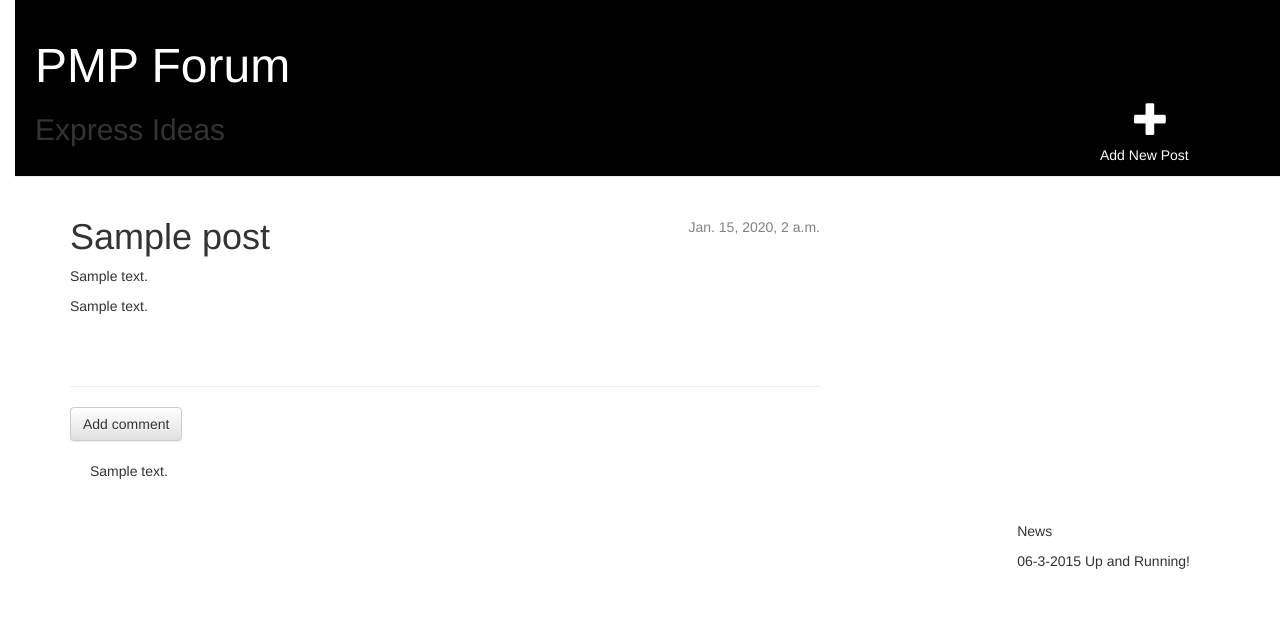
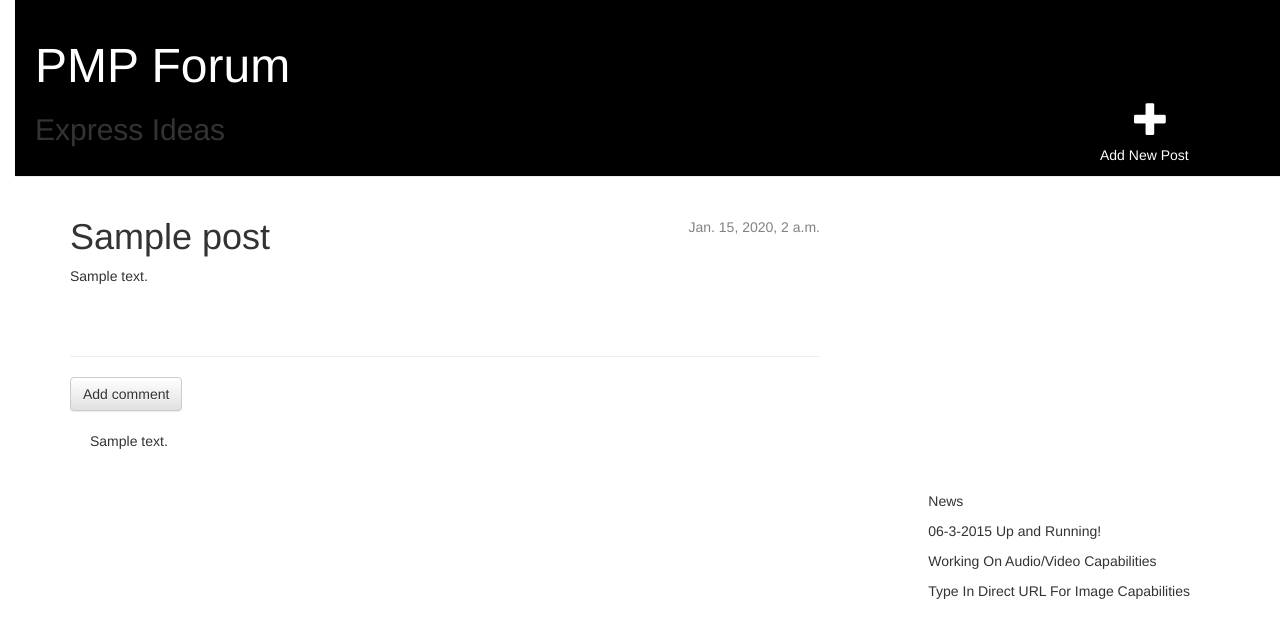
Before and after one commit to QPOld/my-first-blog, a Django app: page /post/1/ in a window 1280 px wide. Shown: the top 638 px of the page. Run offline with Django 3.2, Linux system fonts and the light colour scheme; tables that the repository leaves empty hold one stand-in row (values such as "Sample post"); some libraries are stand-ins or nearby versions.

Commit message:
Added image ability

```diff
--- a/blog/templates/blog/base.html
+++ b/blog/templates/blog/base.html
@@ -26,6 +26,8 @@
 		<div class="news">
 			<p>News</p>
 			<p>06-3-2015 Up and Running!</p>
+			<p>Working On Audio/Video Capabilities</p>
+			<p>Type In Direct URL For Image Capabilities</p>
 		</div>
 	</body>
 </html>
--- a/blog/templates/blog/post_detail.html
+++ b/blog/templates/blog/post_detail.html
@@ -12,14 +12,25 @@
 		<a class="btn btn-default" href="{% url 'post_remove' pk=post.pk %}"><span class="glyphicon glyphicon-remove"></span></a>
 		{% endif %}
         <h1>{{ post.title }}</h1>
-		<p>{{post.text|urlize}}</p>
-        <p>{{ post.text|linebreaks }}</p>
+		{% for x in post.text.split %}
+			{% if '.jpg' in x %}
+				<img src={{x}} height="320" width="240">
+			{% else %}
+				 {{x|urlize}}
+			{% endif %}
+		{% endfor%}
     </div>
 	<hr>
 	<a class="btn btn-default" href="{% url 'add_comment_to_post' pk=post.pk %}">Add comment</a>
 	{% for comment in post.comments.all %}
 	    <div class="comment">
-			<p>{{ comment.text|linebreaks }}</p>
+			{% for x in comment.text.split %}
+				{% if '.jpg' in x %}
+					<img src={{x}} height="320" width="240">
+				{% else %}
+					 {{x|urlize}}
+				{% endif %}
+			{% endfor%}
 			{% if user.is_authenticated %}
 	        <div class="date">
 	            {{ comment.created_date }}
```
